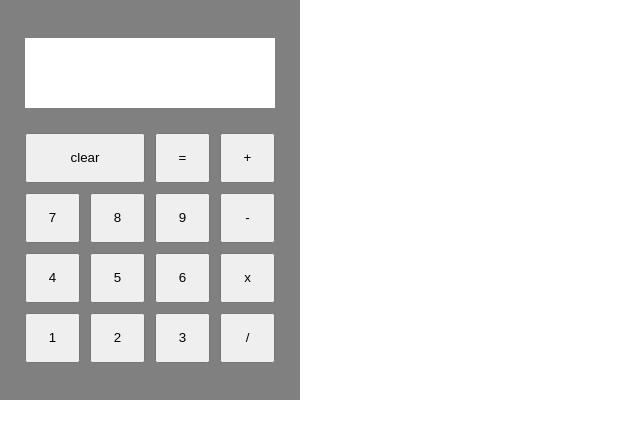
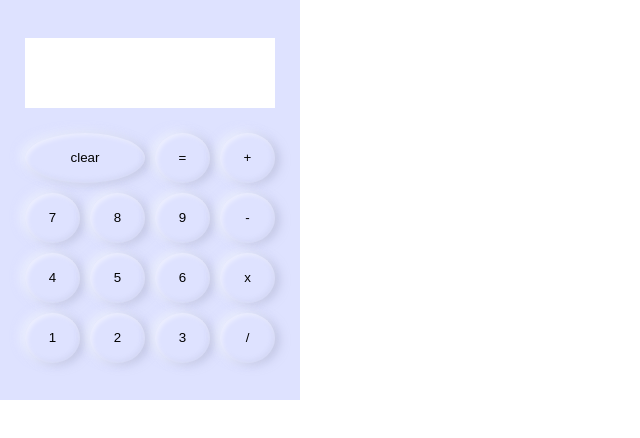
Before and after one commit to smooto/frontend-challenges, a Next.js app: page /component-challenges/11-24-20 in a window 1280 px wide. Shown: the top 438 px of the page, without its empty margins (0-640 px from the left). Built offline with nearby package versions, Linux system fonts and the light colour scheme.

Commit message:
Add neumorphic button styles

```diff
--- a/pages/component-challenges/11-24-20.module.css
+++ b/pages/component-challenges/11-24-20.module.css
@@ -13,7 +13,7 @@
   justify-content: space-around;
 
   /* colors */
-  background-color: gray;
+  background-color: #dee2ff;
 }
 
 .screen {
@@ -36,6 +36,18 @@
   grid-auto-rows: 50px;
 }
 
+.buttonsGrid button {
+  /* shape */
+  border-radius: 100%;
+
+  /* shadow */
+  border: none;
+  box-shadow: -5px -2px 10px rgba(248, 252, 255, .5), 5px 2px 10px rgba(171, 175, 204, .5), inset 2px 2px 5px rgba(255, 255, 255, .5), inset -2px -2px 5px rgba(171, 175, 204, .2);
+
+  /* color */
+  background-color: #dee2ff;
+}
+
 .clearButton {
   grid-column: 1 / 3;
 }
```
